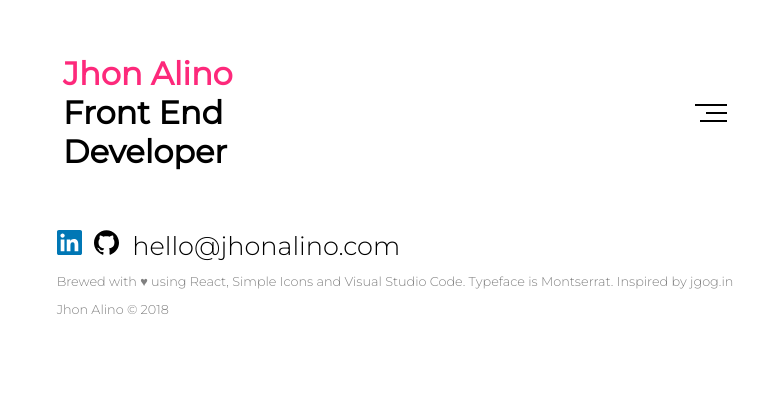
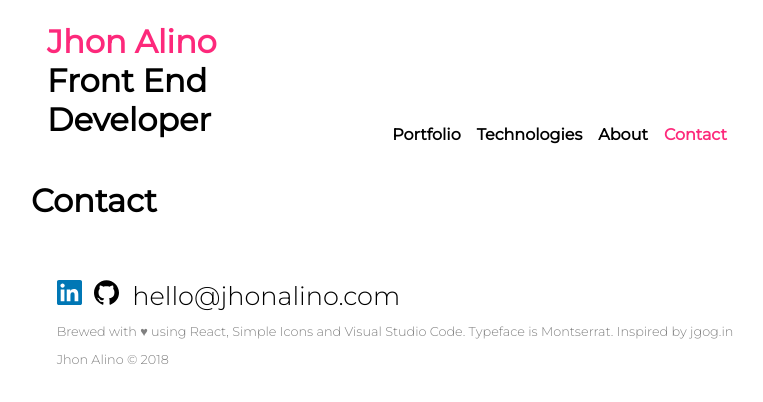
Before and after one commit to jhonalino/jhonalino.com, a React (Create React App) app: page /Contact in a window 1280 px wide. Shown: the top 402 px of the page, without its empty margins (245-1008 px from the left). Built offline with nearby package versions, Linux system fonts and the light colour scheme.

Commit message:
fixed video z indez overlapping off canvas menu

```diff
--- a/package.json
+++ b/package.json
@@ -3,8 +3,10 @@
   "version": "0.1.0",
   "private": true,
   "dependencies": {
+    "body-scroll-lock": "^2.5.7",
     "react": "^16.4.2",
     "react-dom": "^16.4.2",
+    "react-photo-gallery": "^6.2.0",
     "react-router-dom": "^4.3.1",
     "react-scripts": "1.1.5",
     "styled-components": "^3.4.5"
--- /dev/null
+++ b/src/components/About.js
@@ -0,0 +1,5 @@
+import React from 'react';
+
+const About = () => <h1>About</h1>;
+
+export default About;
--- a/src/components/App.js
+++ b/src/components/App.js
@@ -1,14 +1,19 @@
 import React, { Component } from 'react';
-import { BrowserRouter as Router, Route } from 'react-router-dom';
+import { BrowserRouter as Router, Route, NavLink } from 'react-router-dom';
 import styled from 'styled-components';
+import { disableBodyScroll, enableBodyScroll } from 'body-scroll-lock';
 import LinkedinIcon from '../assets/images/linkedin.svg';
 import GithubIcon from '../assets/images/github.svg';
 import Portfolio from './Portfolio';
+import Technologies from './Technologies';
+import Contact from './Contact';
+import About from './About';
+import Application from './Application';
 
 const Nav = styled.div`
-	height: 8em;
-	margin-top: 2em;
-	padding: 1em 2em;
+	height: 10em;
+	padding: 1em;
+	box-sizing: border-box;
 	display: flex;
 	justify-content: space-between;
 	align-items: center;
@@ -34,7 +39,7 @@ const NavList = styled.ul`
 	margin: 0;
 	height: 100vh;
 	width: 100%;
-
+	z-index: 1;
 	display: flex;
 	flex-flow: column nowrap;
 	align-items: center;
@@ -42,12 +47,33 @@ const NavList = styled.ul`
 	background-color: white;
 	transition: transform 0.4s ease;
 	transform: ${props => (props.close ? 'translateX(0%)' : 'translate(100%)')};
+
+	@media (min-width: 700px) {
+		position: static;
+		width: auto;
+		transform: none;
+		flex-flow: row wrap;
+		height: auto;
+		align-self: flex-end;
+	}
 `;
-const NavItem = styled.li`
+const NavItem = styled(NavLink)`
+	margin-bottom: 1em;
+
+	@media (min-width: 700px) {
+		margin-bottom: 0;
+		margin-right: 1em;
+		font-size: 1em;
+	}
+
 	font-size: 2em;
-	margin-bottom: 1em;
 	font-weight: bold;
+	text-decoration: none;
+	color: black;
+
+	&.active {
 		color: #fd297b;
+	}
 `;
 
 const Container = styled.div`
@@ -63,7 +89,7 @@ const Wrapper = styled.div`
 const Main = styled.main``;
 
 const BurgerMenu = styled.div`
-	z-index: 1;
+	z-index: 2;
 	height: 1em;
 	width: 2em;
 	box-sizing: border-box;
@@ -99,6 +125,10 @@ const BurgerMenu = styled.div`
 		top: ${props => (props.close ? '50%' : '100%')};
 		width: ${props => (props.close ? ' 100%' : '85%')};
 	}
+
+	@media (min-width: 700px) {
+		display: none;
+	}
 `;
 
 const Footer = styled.footer`
@@ -122,12 +152,30 @@ const Icon = styled.img`
 `;
 
 class App extends Component {
+	constructor(props) {
+		super(props);
+		this.myRef = React.createRef();
+	}
+
 	state = {
-		isBurgerClose: false
+		sideBarOpen: false
 	};
+
+	componentDidMount() {
+		this.targetElement = this.myRef;
+	}
+
+	handleBurgerToggle = () => {
+		this.setState(
+			{ sideBarOpen: !this.state.sideBarOpen },
+			() => (this.state.sideBarOpen ? disableBodyScroll(this.myRef) : enableBodyScroll(this.myRef))
+		);
+	};
+
 	render() {
 		return (
 			<Container>
+				<Router>
 					<Wrapper>
 						<Nav>
 							<NavBrand>
@@ -136,26 +184,33 @@ class App extends Component {
 								<h2>Developer</h2>
 							</NavBrand>
 
-						<BurgerMenu
-							close={this.state.isBurgerClose}
-							onClick={() => this.setState({ isBurgerClose: !this.state.isBurgerClose })}
-						>
+							<BurgerMenu close={this.state.sideBarOpen} onClick={this.handleBurgerToggle}>
 								<span />
 								<span />
 								<span />
 							</BurgerMenu>
 
-						<NavList close={this.state.isBurgerClose}>
-							<NavItem>Portfolio</NavItem>
-							<NavItem>Technologies</NavItem>
-							<NavItem>About</NavItem>
-							<NavItem>Contact</NavItem>
+							<NavList close={this.state.sideBarOpen} ref={this.myRef}>
+								<NavItem exact to="/" onClick={this.handleBurgerToggle}>
+									Portfolio
+								</NavItem>
+								<NavItem to="/Technologies" onClick={this.handleBurgerToggle}>
+									Technologies
+								</NavItem>
+								<NavItem to="/About" onClick={this.handleBurgerToggle}>
+									About
+								</NavItem>
+								<NavItem to="/Contact" onClick={this.handleBurgerToggle}>
+									Contact
+								</NavItem>
 							</NavList>
 						</Nav>
 						<Main>
-						<Router>
 							<Route exact path="/" component={Portfolio} />
-						</Router>
+							<Route path="/Application" component={Application} />
+							<Route path="/Technologies" component={Technologies} />
+							<Route path="/About" component={About} />
+							<Route path="/Contact" component={Contact} />
 						</Main>
 						<Footer>
 							<p>
@@ -174,6 +229,7 @@ class App extends Component {
 							<p>Jhon Alino © 2018</p>
 						</Footer>
 					</Wrapper>
+				</Router>
 			</Container>
 		);
 	}
--- /dev/null
+++ b/src/components/Application.js
@@ -0,0 +1,75 @@
+import React from 'react';
+import Gallery from 'react-photo-gallery';
+const Application = props => (
+	<div>
+		<video
+			controls
+			muted
+			autoPlay
+			loop
+			src="https://developers.google.com/web/updates/videos/2016/07/autoplay/chrome-clip.mp4"
+			width="100%"
+		>
+			Sorry, your browser doesn't support embedded videos.
+		</video>
+		<h1>Peaky Finder</h1>
+		<p>
+			peaky finder is an application for west coast climbers to be able to find and save their local
+			outdoor climbing routes to map out a day's worth of climbing
+		</p>
+
+		<button>Source Code</button>
+		<button>Live Site</button>
+		<Gallery photos={photos} />
+	</div>
+);
+
+const photos = [
+	{
+		src: 'https://source.unsplash.com/2ShvY8Lf6l0/800x599',
+		width: 4,
+		height: 3
+	},
+	{
+		src: 'https://source.unsplash.com/Dm-qxdynoEc/800x799',
+		width: 1,
+		height: 1
+	},
+	{
+		src: 'https://source.unsplash.com/qDkso9nvCg0/600x799',
+		width: 3,
+		height: 4
+	},
+	{
+		src: 'https://source.unsplash.com/iecJiKe_RNg/600x799',
+		width: 3,
+		height: 4
+	},
+	{
+		src: 'https://source.unsplash.com/epcsn8Ed8kY/600x799',
+		width: 3,
+		height: 4
+	},
+	{
+		src: 'https://source.unsplash.com/NQSWvyVRIJk/800x599',
+		width: 4,
+		height: 3
+	},
+	{
+		src: 'https://source.unsplash.com/zh7GEuORbUw/600x799',
+		width: 3,
+		height: 4
+	},
+	{
+		src: 'https://source.unsplash.com/PpOHJezOalU/800x599',
+		width: 4,
+		height: 3
+	},
+	{
+		src: 'https://source.unsplash.com/I1ASdgphUH4/800x599',
+		width: 4,
+		height: 3
+	}
+];
+
+export default Application;
--- /dev/null
+++ b/src/components/Contact.js
@@ -0,0 +1,5 @@
+import React from 'react';
+
+const Contact = () => <h1>Contact</h1>;
+
+export default Contact;
--- a/src/components/Portfolio.js
+++ b/src/components/Portfolio.js
@@ -1,6 +1,6 @@
 import React from 'react';
 import styled from 'styled-components';
-
+import { Link } from 'react-router-dom';
 const Grid = styled.div`
 	display: flex;
 	flex-flow: row wrap;
@@ -35,7 +35,10 @@ const Portfolio = props => (
 	<Grid>
 		{portfolioItems.map(item => (
 			<GridItem>
-				<img src={`https://picsum.photos/600/430/?random`} />
+				<Link to="/Application">
+					{' '}
+					<img src={`https://picsum.photos/600/430/?random`} />
+				</Link>
 			</GridItem>
 		))}
 	</Grid>
--- /dev/null
+++ b/src/components/Technologies.js
@@ -0,0 +1,5 @@
+import React from 'react';
+
+const Technologies = () => <h1>Technologies</h1>;
+
+export default Technologies;
```
Also changed, not shown: 1 other file (tests, documents, lock files or other folders). Lines whose indentation alone changed are shown as unchanged.
